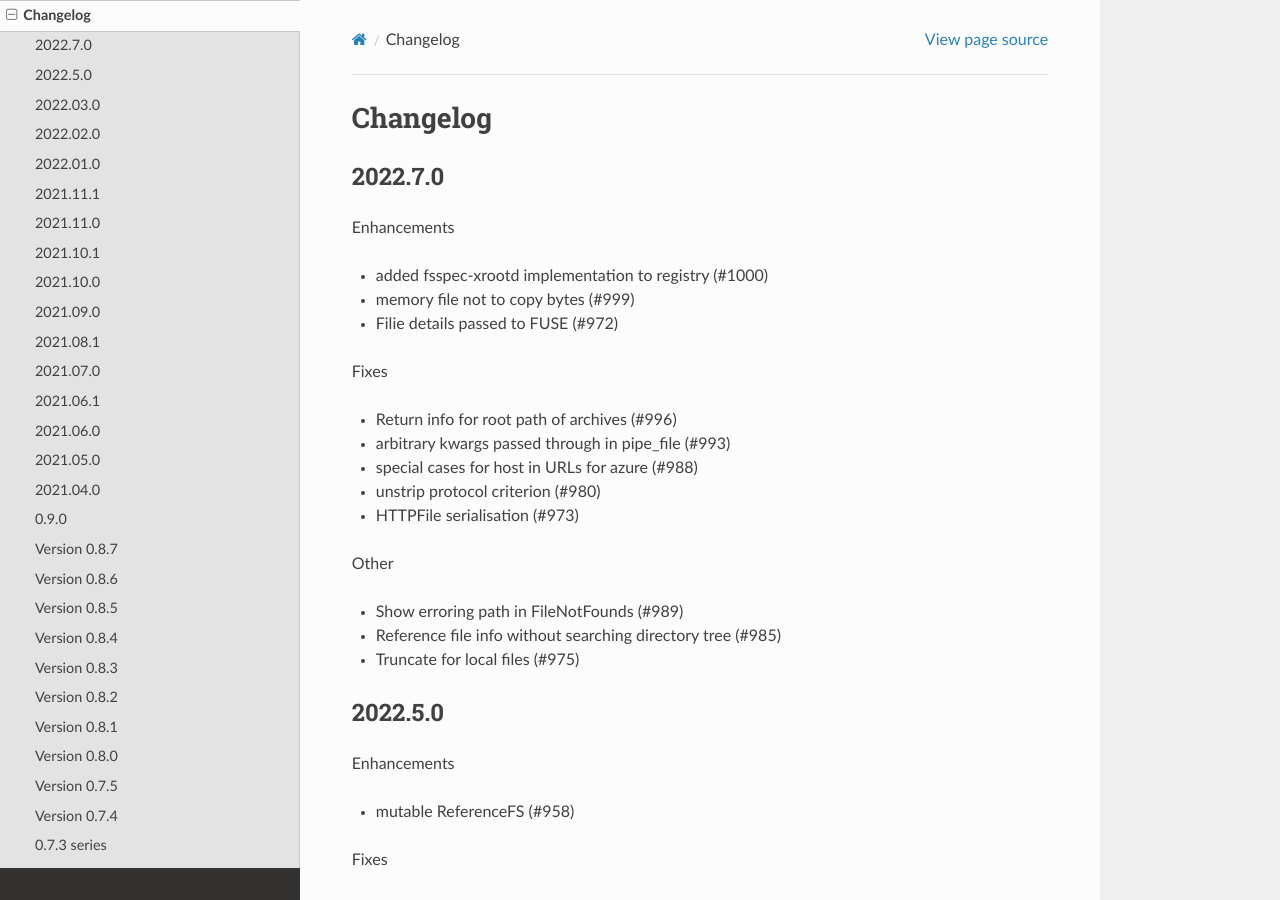
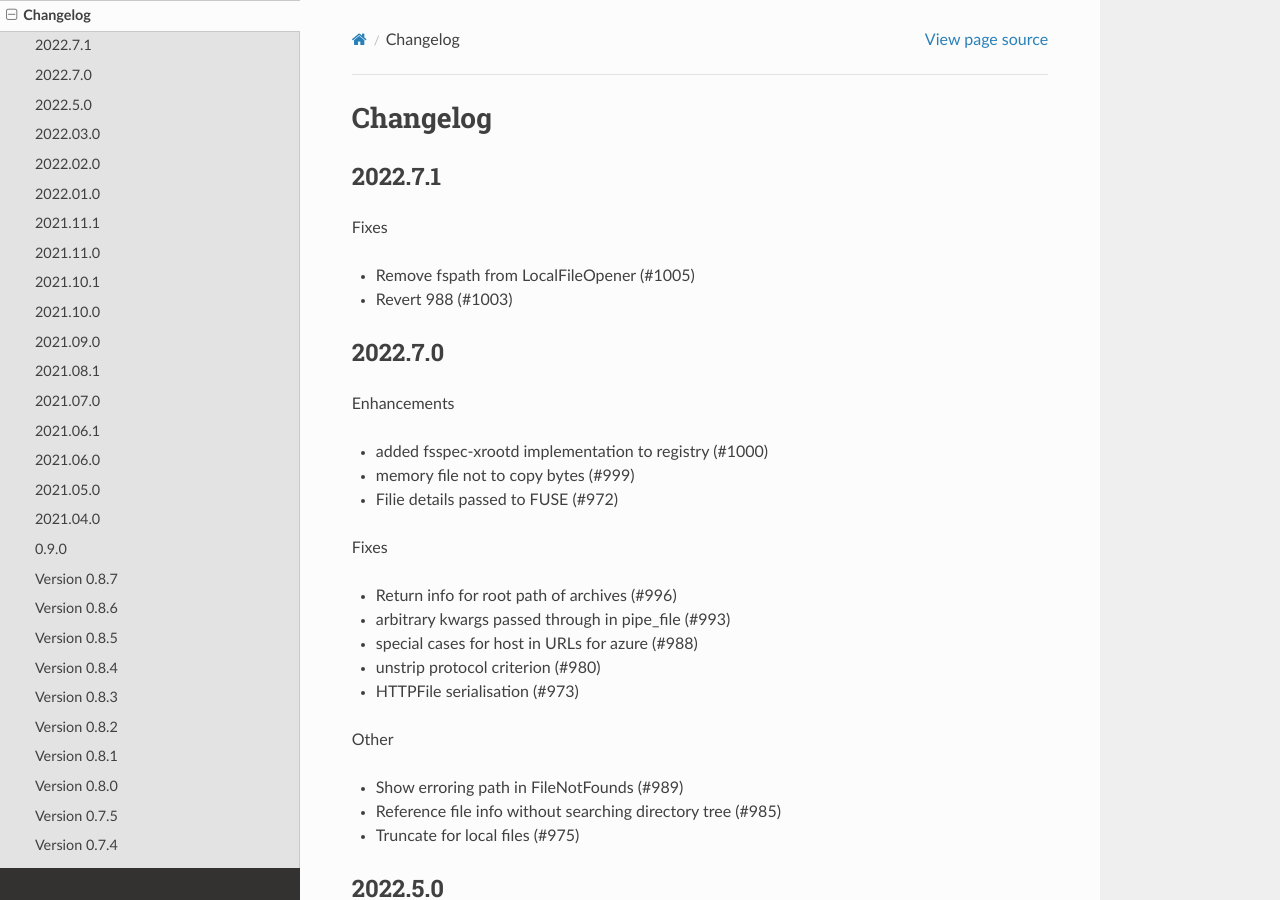
Before and after one commit to fsspec/filesystem_spec, a Sphinx documentation site: the page built from docs/source/changelog.rst, in a window 1280 px wide and 900 px high. Built offline with Sphinx 7.4.7 and the Read the Docs theme 2.0.0, drawn with Linux system fonts in a browser that asks for light colours.

Commit message:
update changelog

```diff
--- a/docs/source/changelog.rst
+++ b/docs/source/changelog.rst
@@ -1,5 +1,13 @@
 Changelog
 =========
+
+2022.7.1
+--------
+
+Fixes
+
+- Remove fspath from LocalFileOpener (#1005)
+- Revert 988 (#1003)
 
 2022.7.0
 --------
```
